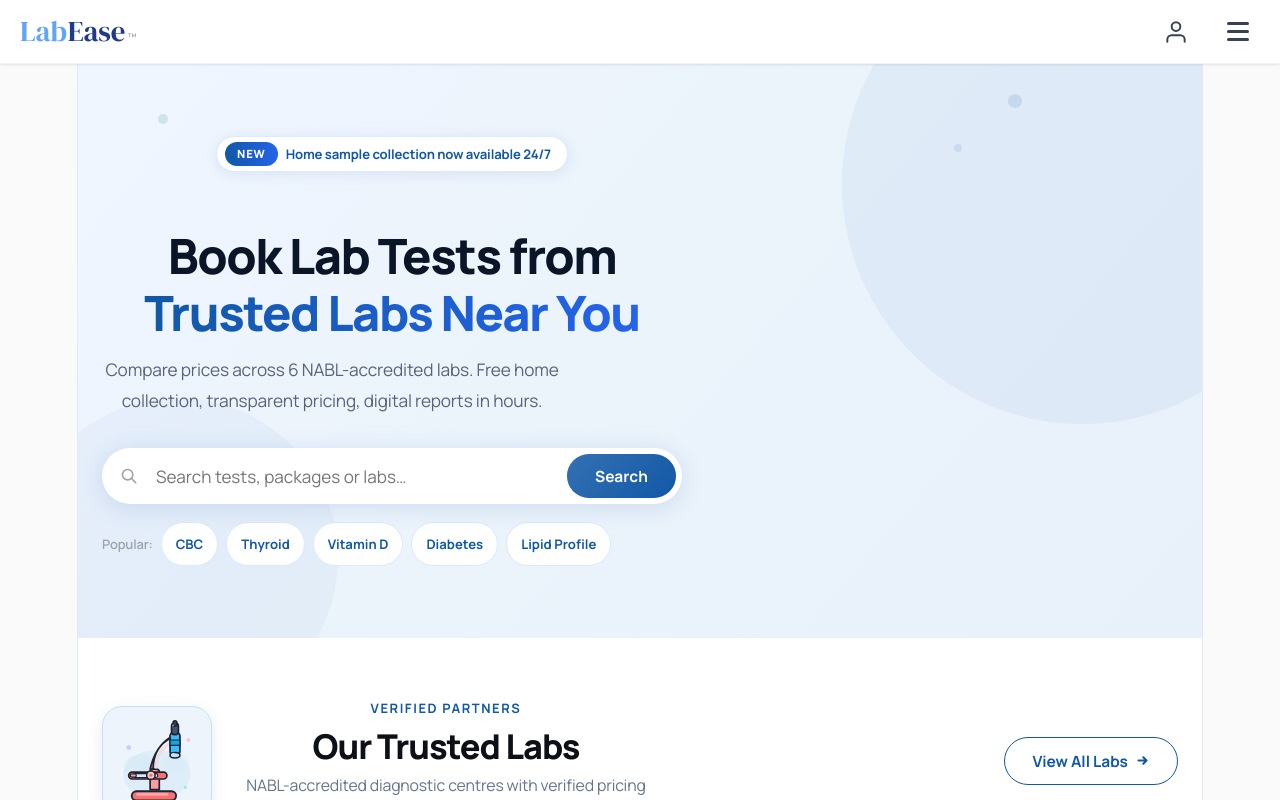
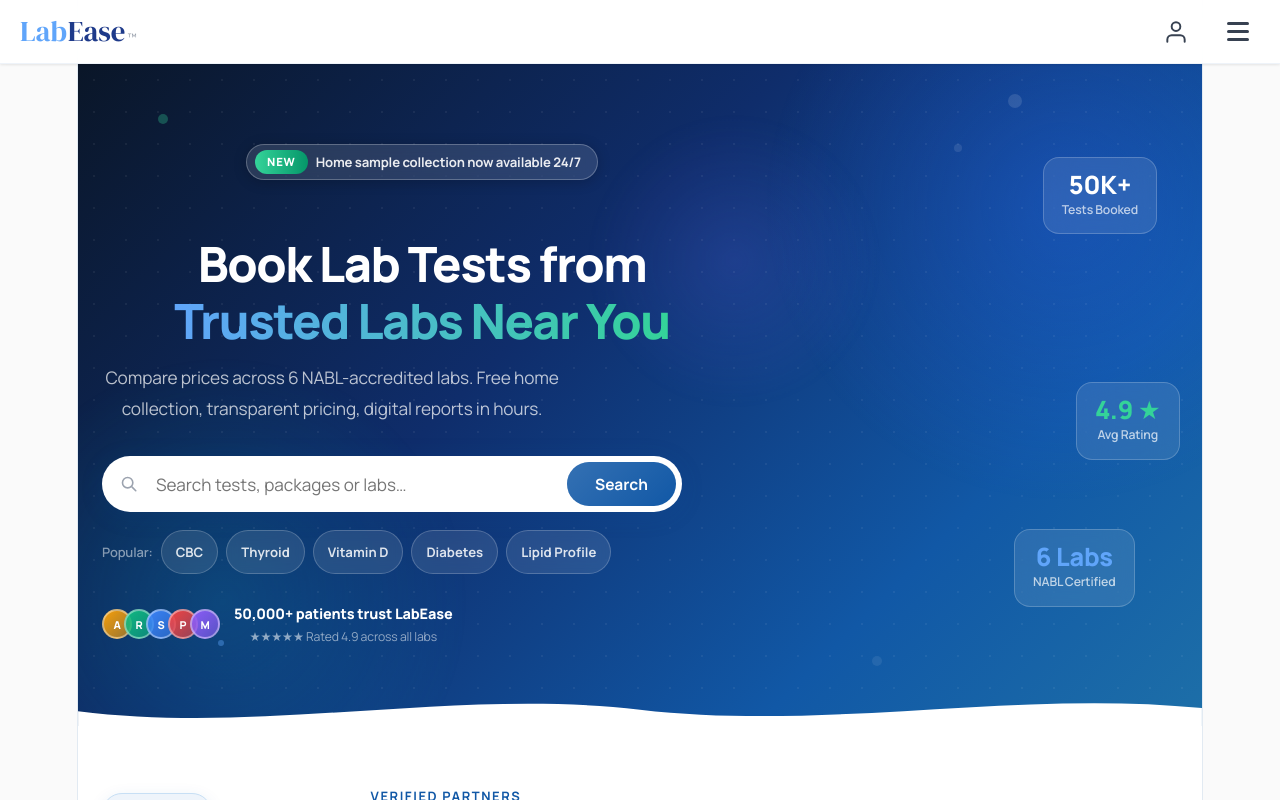
Before and after one commit to azkiahaani2011-dev/labease, a React (Vite) app: page / in a window 1280 px wide. Shown: the top 800 px of the page. Built offline with nearby package versions, Linux system fonts and the light colour scheme.

Commit message:
Premium hero: dark gradient, animated blobs, floating stat cards, trust strip, wave divider

```diff
--- a/src/App.jsx
+++ b/src/App.jsx
@@ -38,6 +38,10 @@ const G = () => (
     @keyframes slideUp  { from{opacity:0;transform:translateY(20px)} to{opacity:1;transform:translateY(0)} }
     @keyframes fadeIn   { from{opacity:0} to{opacity:1} }
     @keyframes scaleIn  { from{opacity:0;transform:scale(.95)} to{opacity:1;transform:scale(1)} }
+    @keyframes floatY   { 0%,100%{transform:translateY(0)} 50%{transform:translateY(-10px)} }
+    @keyframes blobPulse{ 0%,100%{transform:scale(1) translate(0,0)} 50%{transform:scale(1.08) translate(10px,-10px)} }
+    .hero-stat-card { transition: transform .2s; }
+    @media (max-width: 600px) { .hero-stat-card { display: none !important; } }
     @keyframes shimmer  { 0%,100%{opacity:.5} 50%{opacity:1} }
     @keyframes marquee  { from{transform:translateX(0)} to{transform:translateX(-50%)} }
     @keyframes orb1     { 0%,100%{transform:translate(0,0)} 33%{transform:translate(30px,-20px)} 66%{transform:translate(-20px,15px)} }
@@ -2724,31 +2728,54 @@ export default function App() {
     <div>
 
       {/* ── HERO ─────────────────────────────────────────────────── */}
-      <section className="hero-section" style={{ background:"linear-gradient(130deg,#F0F6FF 0%,#EBF3FB 45%,#E8F0FA 100%)", minHeight:520, position:"relative", overflow:"hidden", display:"flex", alignItems:"center" }}>
+      <section className="hero-section" style={{ background:"linear-gradient(135deg,#0A1628 0%,#0F2D6B 40%,#1158A6 75%,#1d6fa8 100%)", minHeight:560, position:"relative", overflow:"hidden", display:"flex", alignItems:"center" }}>
+
+        {/* animated mesh blobs */}
+        <div style={{ position:"absolute",right:-160,top:-160,width:600,height:600,borderRadius:"50%",background:"radial-gradient(circle,rgba(37,99,235,.35) 0%,transparent 70%)",pointerEvents:"none",animation:"blobPulse 7s ease-in-out infinite" }}/>
+        <div style={{ position:"absolute",left:-100,bottom:-120,width:480,height:480,borderRadius:"50%",background:"radial-gradient(circle,rgba(6,182,212,.2) 0%,transparent 70%)",pointerEvents:"none",animation:"blobPulse 9s ease-in-out infinite reverse" }}/>
+        <div style={{ position:"absolute",right:"30%",top:"10%",width:280,height:280,borderRadius:"50%",background:"radial-gradient(circle,rgba(99,102,241,.18) 0%,transparent 70%)",pointerEvents:"none",animation:"blobPulse 11s ease-in-out infinite" }}/>
+
+        {/* subtle grid overlay */}
+        <div style={{ position:"absolute",inset:0,backgroundImage:"radial-gradient(rgba(255,255,255,.06) 1px,transparent 1px)",backgroundSize:"32px 32px",pointerEvents:"none" }}/>
+
+        {/* floating stat cards */}
+        <div className="hero-stat-card" style={{ position:"absolute",top:"14%",right:"4%",background:"rgba(255,255,255,.1)",backdropFilter:"blur(16px)",border:"1px solid rgba(255,255,255,.2)",borderRadius:16,padding:"14px 18px",zIndex:3,animation:"floatY 4s ease-in-out infinite" }}>
+          <div style={{ fontSize:"1.4rem",fontWeight:900,color:"#fff",lineHeight:1 }}>50K+</div>
+          <div style={{ fontSize:".68rem",color:"rgba(255,255,255,.7)",fontWeight:600,marginTop:3 }}>Tests Booked</div>
+        </div>
+        <div className="hero-stat-card" style={{ position:"absolute",top:"48%",right:"2%",background:"rgba(255,255,255,.1)",backdropFilter:"blur(16px)",border:"1px solid rgba(255,255,255,.2)",borderRadius:16,padding:"14px 18px",zIndex:3,animation:"floatY 5s ease-in-out infinite 1s" }}>
+          <div style={{ fontSize:"1.4rem",fontWeight:900,color:"#34D399",lineHeight:1 }}>4.9 ★</div>
+          <div style={{ fontSize:".68rem",color:"rgba(255,255,255,.7)",fontWeight:600,marginTop:3 }}>Avg Rating</div>
+        </div>
+        <div className="hero-stat-card" style={{ position:"absolute",bottom:"18%",right:"6%",background:"rgba(255,255,255,.1)",backdropFilter:"blur(16px)",border:"1px solid rgba(255,255,255,.2)",borderRadius:16,padding:"14px 18px",zIndex:3,animation:"floatY 6s ease-in-out infinite .5s" }}>
+          <div style={{ fontSize:"1.4rem",fontWeight:900,color:"#60A5FA",lineHeight:1 }}>6 Labs</div>
+          <div style={{ fontSize:".68rem",color:"rgba(255,255,255,.7)",fontWeight:600,marginTop:3 }}>NABL Certified</div>
+        </div>
+
         {/* background geometric accents */}
-        <div style={{ position:"absolute",right:-120,top:-120,width:480,height:480,borderRadius:"50%",background:"rgba(17,88,166,.05)",pointerEvents:"none" }}/>
-        <div style={{ position:"absolute",left:-60,bottom:-80,width:320,height:320,borderRadius:"50%",background:"rgba(17,88,166,.04)",pointerEvents:"none" }}/>
-        <div style={{ position:"absolute",right:180,top:30,width:14,height:14,borderRadius:"50%",background:"#1158A6",opacity:.12,pointerEvents:"none" }}/>
-        <div style={{ position:"absolute",right:240,top:80,width:8,height:8,borderRadius:"50%",background:"#1158A6",opacity:.1,pointerEvents:"none" }}/>
-        <div style={{ position:"absolute",left:80,top:50,width:10,height:10,borderRadius:"50%",background:"#059669",opacity:.15,pointerEvents:"none" }}/>
-
-        <div className="hero-content" style={{ maxWidth:1600,margin:"0 auto",position:"relative",zIndex:2,paddingTop:72,paddingBottom:72,paddingLeft:24,paddingRight:24,width:"100%",boxSizing:"border-box",display:"grid",gridTemplateColumns:"1fr",alignItems:"center",gap:40 }}>
+        <div style={{ position:"absolute",right:180,top:30,width:14,height:14,borderRadius:"50%",background:"#fff",opacity:.12,pointerEvents:"none" }}/>
+        <div style={{ position:"absolute",right:240,top:80,width:8,height:8,borderRadius:"50%",background:"#fff",opacity:.1,pointerEvents:"none" }}/>
+        <div style={{ position:"absolute",left:80,top:50,width:10,height:10,borderRadius:"50%",background:"#34D399",opacity:.3,pointerEvents:"none" }}/>
+        <div style={{ position:"absolute",left:140,bottom:80,width:6,height:6,borderRadius:"50%",background:"#60A5FA",opacity:.4,pointerEvents:"none" }}/>
+        <div style={{ position:"absolute",right:320,bottom:60,width:10,height:10,borderRadius:"50%",background:"#fff",opacity:.08,pointerEvents:"none" }}/>
+
+        <div className="hero-content" style={{ maxWidth:1600,margin:"0 auto",position:"relative",zIndex:2,paddingTop:80,paddingBottom:80,paddingLeft:24,paddingRight:24,width:"100%",boxSizing:"border-box",display:"grid",gridTemplateColumns:"1fr",alignItems:"center",gap:40 }}>
           {/* ── LEFT: text content ── */}
-          <div style={{ maxWidth:580,width:"100%",boxSizing:"border-box" }}>
+          <div style={{ maxWidth:640,width:"100%",boxSizing:"border-box" }}>
             {/* eyebrow pill */}
-            <div style={{ display:"inline-flex",alignItems:"center",gap:8,background:"#fff",borderRadius:50,padding:"5px 16px 5px 8px",marginBottom:24,boxShadow:"0 2px 14px rgba(17,88,166,.1)",border:"1px solid #DBEAFE",maxWidth:"100%",flexWrap:"wrap" }}>
-              <span style={{ background:"linear-gradient(90deg,#1158A6,#2563EB)",borderRadius:50,padding:"3px 12px",fontSize:".63rem",fontWeight:800,color:"#fff",letterSpacing:".07em",flexShrink:0 }}>NEW</span>
-              <span style={{ color:"#1158A6",fontSize:".73rem",fontWeight:700 }}>Home sample collection now available 24/7</span>
+            <div style={{ display:"inline-flex",alignItems:"center",gap:8,background:"rgba(255,255,255,.12)",backdropFilter:"blur(8px)",borderRadius:50,padding:"5px 16px 5px 8px",marginBottom:24,boxShadow:"0 2px 14px rgba(0,0,0,.2)",border:"1px solid rgba(255,255,255,.25)",maxWidth:"100%",flexWrap:"wrap" }}>
+              <span style={{ background:"linear-gradient(90deg,#34D399,#059669)",borderRadius:50,padding:"3px 12px",fontSize:".63rem",fontWeight:800,color:"#fff",letterSpacing:".07em",flexShrink:0 }}>NEW</span>
+              <span style={{ color:"rgba(255,255,255,.9)",fontSize:".73rem",fontWeight:700 }}>Home sample collection now available 24/7</span>
             </div>
 
             {/* headline */}
-            <h1 style={{ fontFamily:"'Manrope',sans-serif",fontSize:"clamp(1.85rem,3.8vw,2.85rem)",color:"#0A1628",lineHeight:1.16,marginBottom:14,fontWeight:900,letterSpacing:"-.03em" }}>
+            <h1 style={{ fontFamily:"'Manrope',sans-serif",fontSize:"clamp(1.85rem,3.8vw,2.85rem)",color:"#fff",lineHeight:1.16,marginBottom:14,fontWeight:900,letterSpacing:"-.03em" }}>
               Book Lab Tests from<br/>
-              <span style={{ background:"linear-gradient(90deg,#1158A6 0%,#2563EB 100%)",WebkitBackgroundClip:"text",WebkitTextFillColor:"transparent",backgroundClip:"text" }}>Trusted Labs Near You</span>
+              <span style={{ background:"linear-gradient(90deg,#60A5FA 0%,#34D399 100%)",WebkitBackgroundClip:"text",WebkitTextFillColor:"transparent",backgroundClip:"text" }}>Trusted Labs Near You</span>
             </h1>
 
             {/* sub */}
-            <p style={{ color:"#5A6478",fontSize:".96rem",lineHeight:1.78,marginBottom:32,maxWidth:460 }}>
+            <p style={{ color:"rgba(255,255,255,.72)",fontSize:".96rem",lineHeight:1.78,marginBottom:32,maxWidth:460 }}>
               Compare prices across 6 NABL-accredited labs. Free home collection, transparent pricing, digital reports in hours.
             </p>
 
@@ -2757,15 +2784,30 @@ export default function App() {
 
             {/* quick chips */}
             <div style={{ display:"flex",gap:8,marginTop:18,flexWrap:"wrap",alignItems:"center" }}>
-              <span style={{ fontSize:".72rem",color:"#9CA3AF",fontWeight:600 }}>Popular:</span>
+              <span style={{ fontSize:".72rem",color:"rgba(255,255,255,.5)",fontWeight:600 }}>Popular:</span>
               {["CBC","Thyroid","Vitamin D","Diabetes","Lipid Profile"].map(t=>(
                 <button key={t} onClick={()=>{ setLabQ(t); navTo("labs"); }}
-                  style={{ background:"#fff",border:"1px solid #DBEAFE",borderRadius:50,padding:"5px 14px",fontSize:".73rem",fontWeight:700,color:"#1158A6",cursor:"pointer",fontFamily:"'Manrope',sans-serif",transition:"all .14s" }}
-                  onMouseEnter={e=>{ e.currentTarget.style.background="#1158A6"; e.currentTarget.style.color="#fff"; e.currentTarget.style.borderColor="#1158A6"; }}
-                  onMouseLeave={e=>{ e.currentTarget.style.background="#fff"; e.currentTarget.style.color="#1158A6"; e.currentTarget.style.borderColor="#DBEAFE"; }}>
+                  style={{ background:"rgba(255,255,255,.1)",border:"1px solid rgba(255,255,255,.2)",borderRadius:50,padding:"5px 14px",fontSize:".73rem",fontWeight:700,color:"rgba(255,255,255,.85)",cursor:"pointer",fontFamily:"'Manrope',sans-serif",transition:"all .14s",backdropFilter:"blur(6px)" }}
+                  onMouseEnter={e=>{ e.currentTarget.style.background="rgba(255,255,255,.25)"; e.currentTarget.style.color="#fff"; }}
+                  onMouseLeave={e=>{ e.currentTarget.style.background="rgba(255,255,255,.1)"; e.currentTarget.style.color="rgba(255,255,255,.85)"; }}>
                   {t}
                 </button>
               ))}
+            </div>
+
+            {/* trust strip */}
+            <div style={{ display:"flex",alignItems:"center",gap:14,marginTop:28,flexWrap:"wrap" }}>
+              <div style={{ display:"flex" }}>
+                {["#F59E0B","#10B981","#3B82F6","#EF4444","#8B5CF6"].map((c,i)=>(
+                  <div key={i} style={{ width:30,height:30,borderRadius:"50%",background:`linear-gradient(135deg,${c},${c}99)`,border:"2px solid rgba(255,255,255,.4)",marginLeft:i>0?-8:0,display:"flex",alignItems:"center",justifyContent:"center",fontSize:".6rem",fontWeight:800,color:"#fff" }}>
+                    {["A","R","S","P","M"][i]}
+                  </div>
+                ))}
+              </div>
+              <div>
+                <div style={{ color:"#fff",fontWeight:800,fontSize:".8rem" }}>50,000+ patients trust LabEase</div>
+                <div style={{ color:"rgba(255,255,255,.55)",fontSize:".68rem",marginTop:1 }}>★★★★★ Rated 4.9 across all labs</div>
+              </div>
             </div>
 
           </div>
@@ -2903,6 +2945,13 @@ export default function App() {
             </div>
           </div>
 
+        </div>
+
+        {/* wave divider */}
+        <div style={{ position:"absolute",bottom:-1,left:0,right:0,lineHeight:0,pointerEvents:"none" }}>
+          <svg viewBox="0 0 1440 60" fill="none" xmlns="http://www.w3.org/2000/svg" style={{ width:"100%",display:"block" }}>
+            <path d="M0,40 C240,70 480,10 720,38 C960,66 1200,12 1440,36 L1440,60 L0,60 Z" fill="#fff"/>
+          </svg>
         </div>
       </section>
 
```
